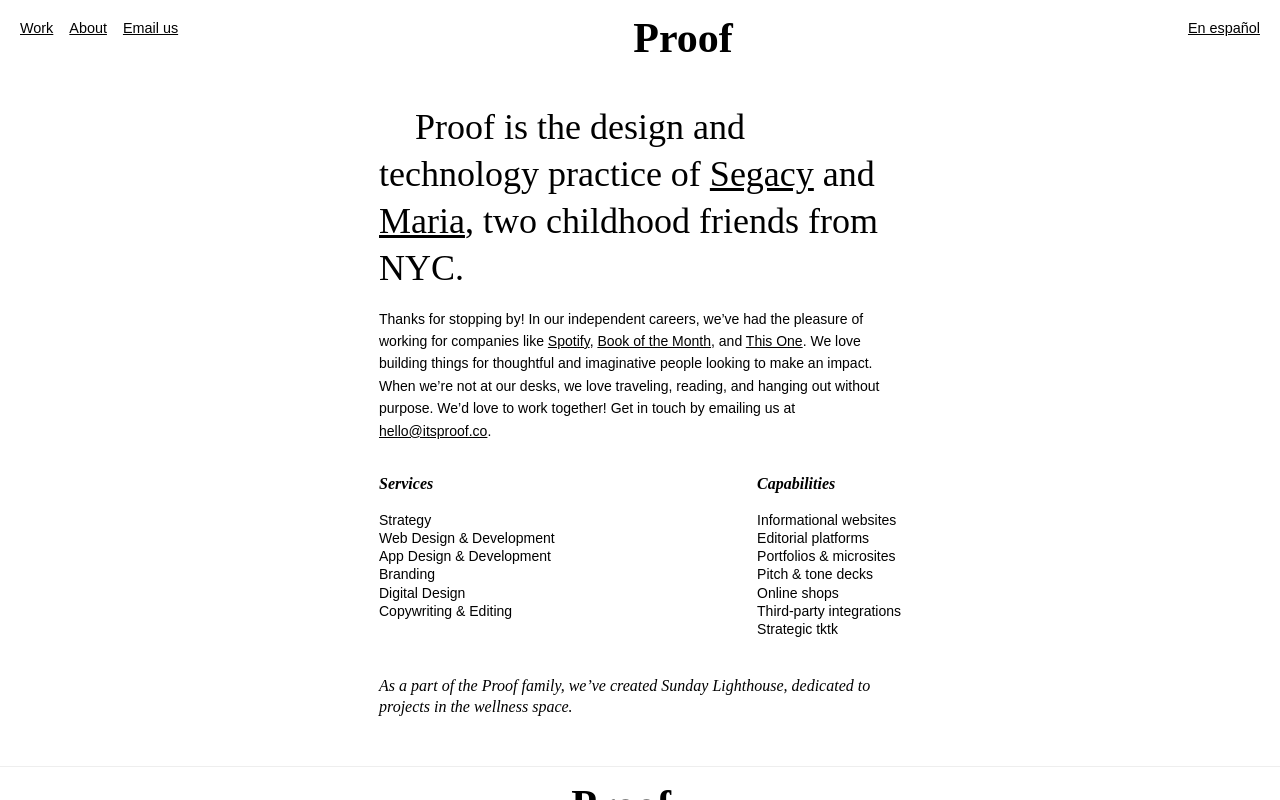
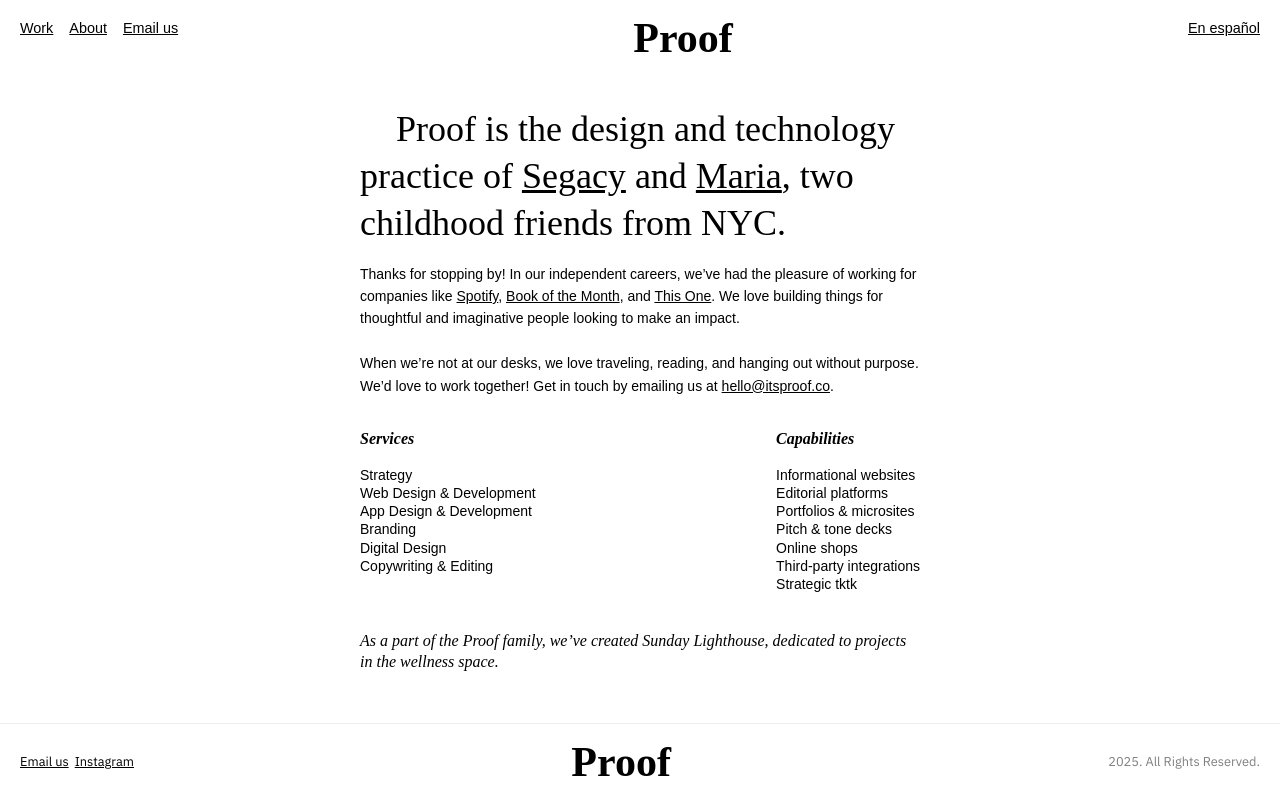
Before and after one commit to mmergal92/Proof_website, a React (Create React App) app: page /about in a window 1280 px wide. Built offline with nearby package versions, Linux system fonts and the light colour scheme; the HTML template or start-up script is replaced by a standard one; a web font is replaced by a local one.

Commit message:
editing spacing

```diff
--- a/src/App.css
+++ b/src/App.css
@@ -500,9 +500,9 @@ input[type=number]::-webkit-outer-spin-button {
   padding-top: 20px;
   padding-bottom: 20px;
   min-height: 100vh;
-  max-height: 100vh;
+  /* max-height: 100vh; */
   position: relative;
-  overflow-y: hidden;
+  /* overflow-y: hidden; */
 }
 
 
@@ -537,7 +537,7 @@ input[type=number]::-webkit-outer-spin-button {
 }
 
 .about-content {
-  max-width: 522px;
+  max-width: 560px;
   margin: 3rem auto;
   flex-grow: 1;
   align-content: center;
--- a/src/pages/about.js
+++ b/src/pages/about.js
@@ -30,6 +30,7 @@ const About = () =>{
         </h4>
         <p className="about-text">
           Thanks for stopping by! In our independent careers, we’ve had the pleasure of working for companies like <a href="/">Spotify</a>, <a href="/">Book of the Month</a>, and <a href="/">This One</a>. We love building things for thoughtful and imaginative people looking to make an impact.
+       <br/>&nbsp;
        <br/>
           When we’re not at our desks, we love traveling, reading, and hanging out without purpose. We’d love to work together! Get in touch by emailing us at <a href="mailto:hello@itsproof.co">hello@itsproof.co</a>.
         </p>
```
